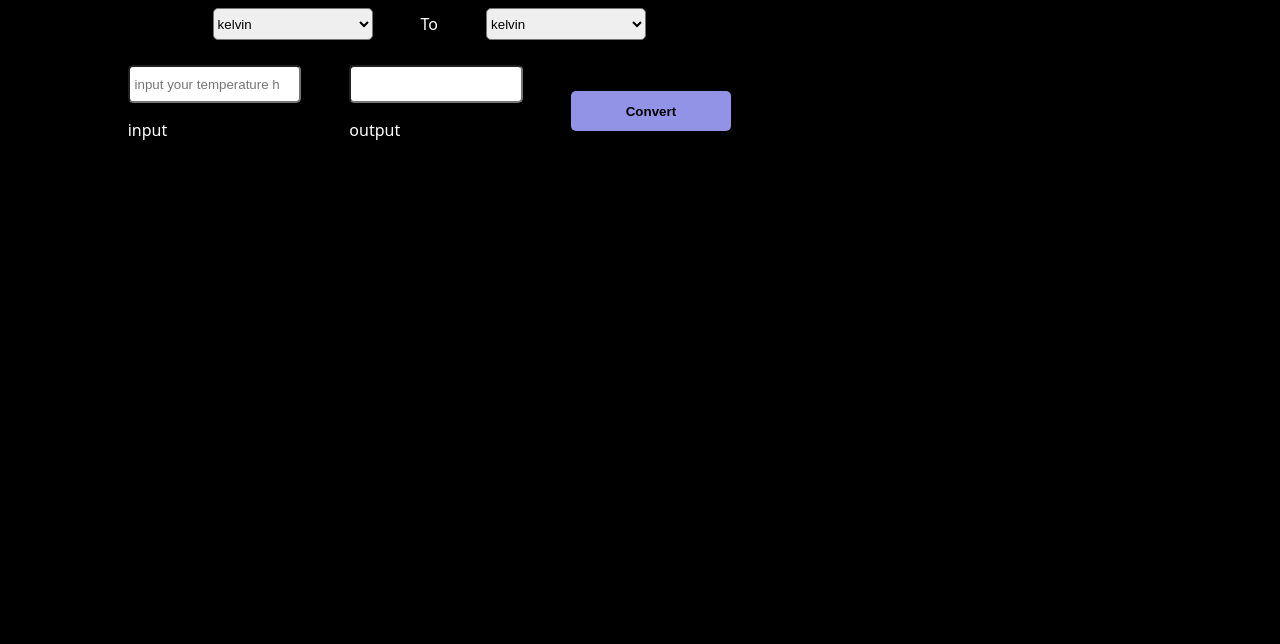
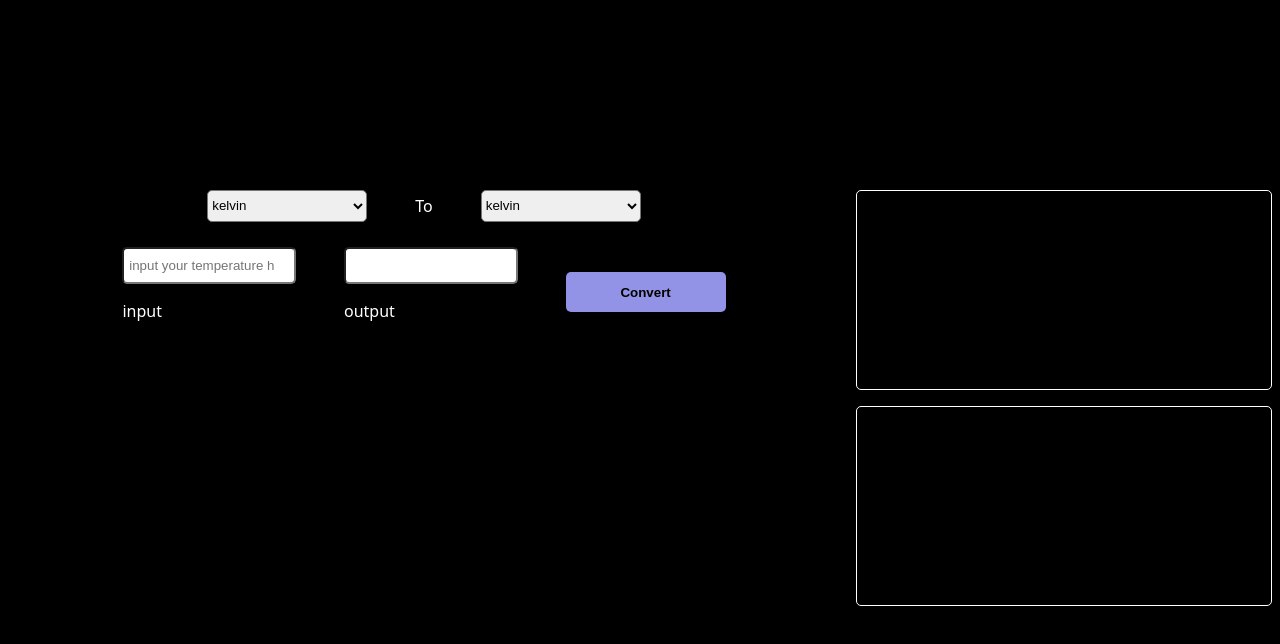
Before and after one commit to azanra/personal-temperature-converter, a plain HTML site: page index.html in a window 1280 px wide. Drawn offline with Linux system fonts and the light colour scheme.

Commit message:
Style formula and history container

```diff
--- a/style/style.css
+++ b/style/style.css
@@ -15,17 +15,27 @@ body {
 .container {
   display: grid;
   grid-template-columns: 2fr 1fr;
-  grid-template-rows: repeat(3, 1fr);
+  grid-template-rows: repeat(3, 200px);
+  gap: 1rem;
+  margin-top: 15%;
 }
 
 .history-container {
   grid-row: 2 / 3;
   grid-column: 2 / 3;
+  overflow: scroll;
 }
 
 .formula-container {
   grid-row: 1 / 2;
   grid-column: 2 / 3;
+}
+
+.history-container,
+.formula-container {
+  border: 1px solid var(--text-color);
+  border-radius: 5px;
+  padding: 2rem;
 }
 
 .convert-container {
@@ -57,10 +67,6 @@ select {
   height: 2rem;
 }
 
-option {
-  background-color: none;
-}
-
 .convert-btn {
   background-color: rgb(146, 146, 230);
   border: none;
```
